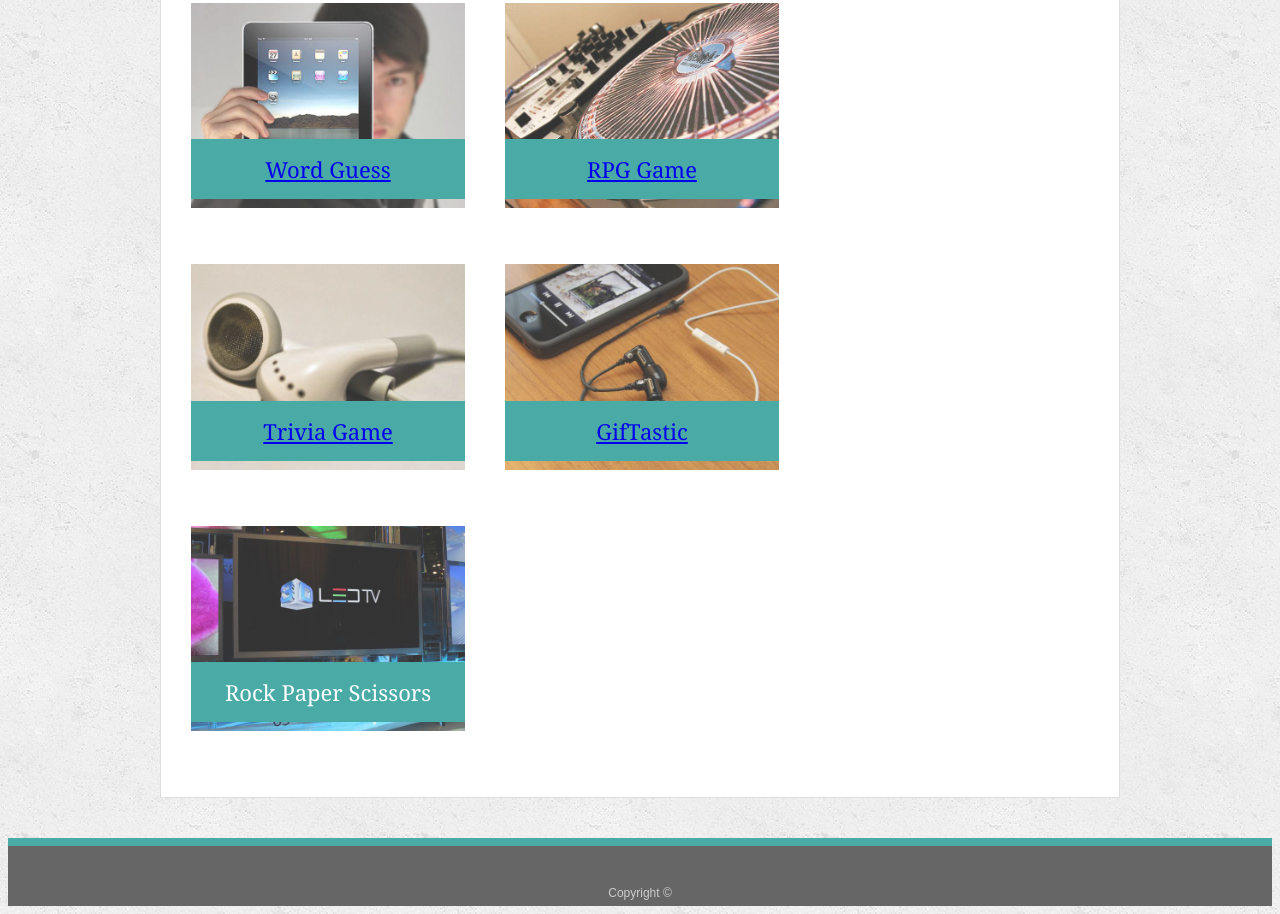
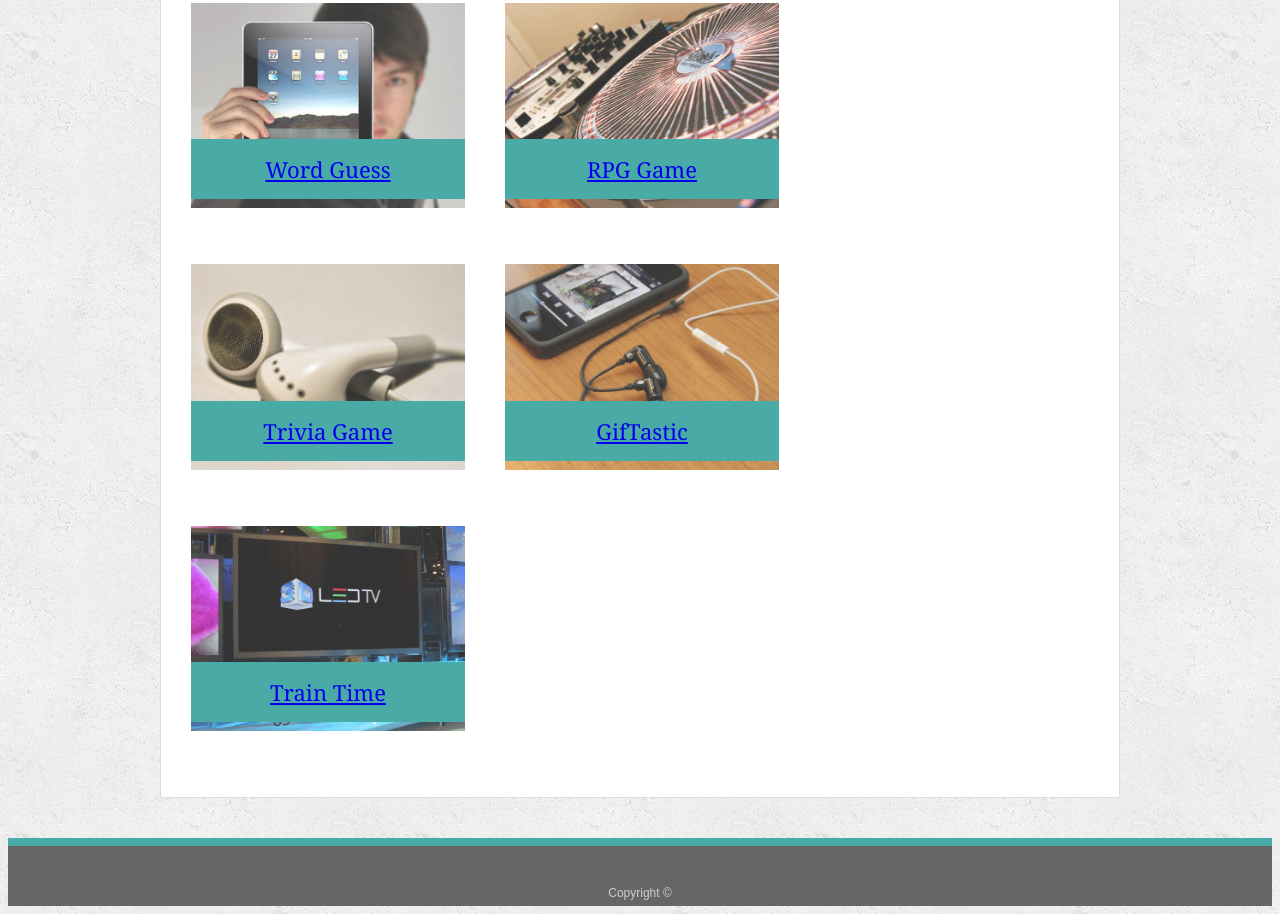
Before and after one commit to Ehomba/Basic-Portfolio, a plain HTML site: page portfolio.html in a window 1280 px wide. Shown: the part 303-1217 px from the top of the page. Drawn offline with Linux system fonts and the light colour scheme.

Commit message:
train time

```diff
--- a/portfolio.html
+++ b/portfolio.html
@@ -45,9 +45,9 @@
         <h3> <a href="https://ehomba.github.io/gifTastic/"> GifTastic </a></h3>
       </div>
       <div class="work">
-        <img src="assets/images/technics-q-c-640-480-9.jpg" alt="Rock Paper Scissors">
+        <img src="assets/images/technics-q-c-640-480-9.jpg" alt="traintime">
 
-        <h3>Rock Paper Scissors</h3>
+        <h3> <a href="https://ehomba.github.io/trainTime/"> Train Time </a> </h3>
       </div>
 
     </section>
```
